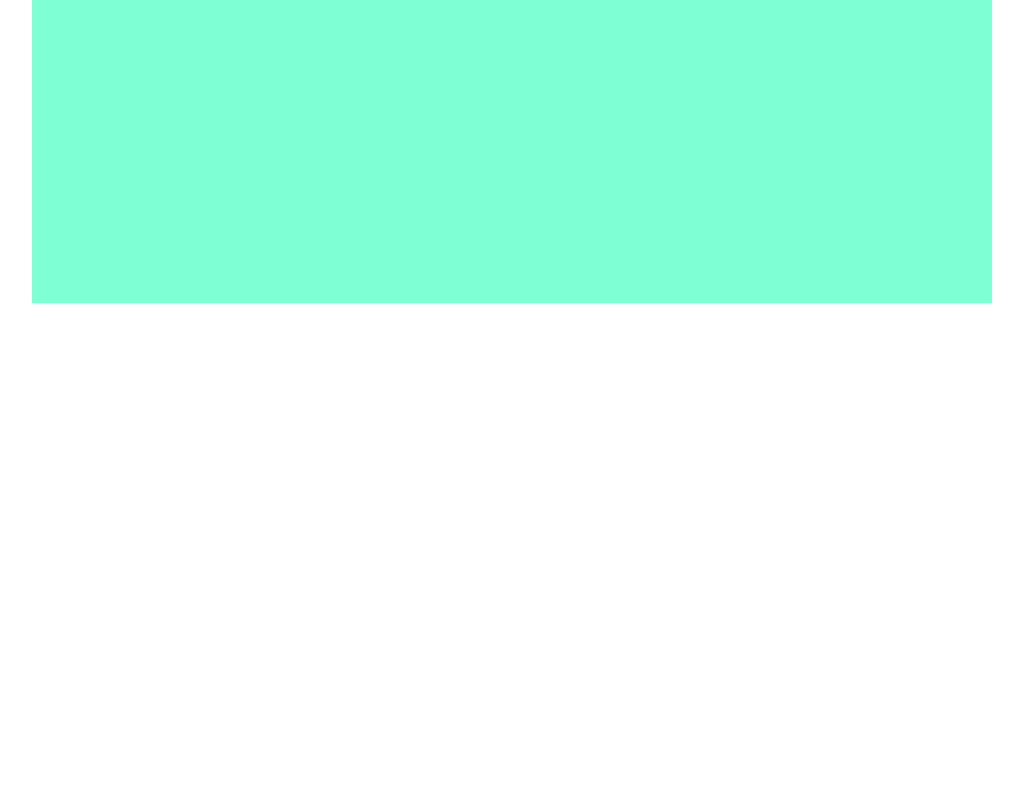
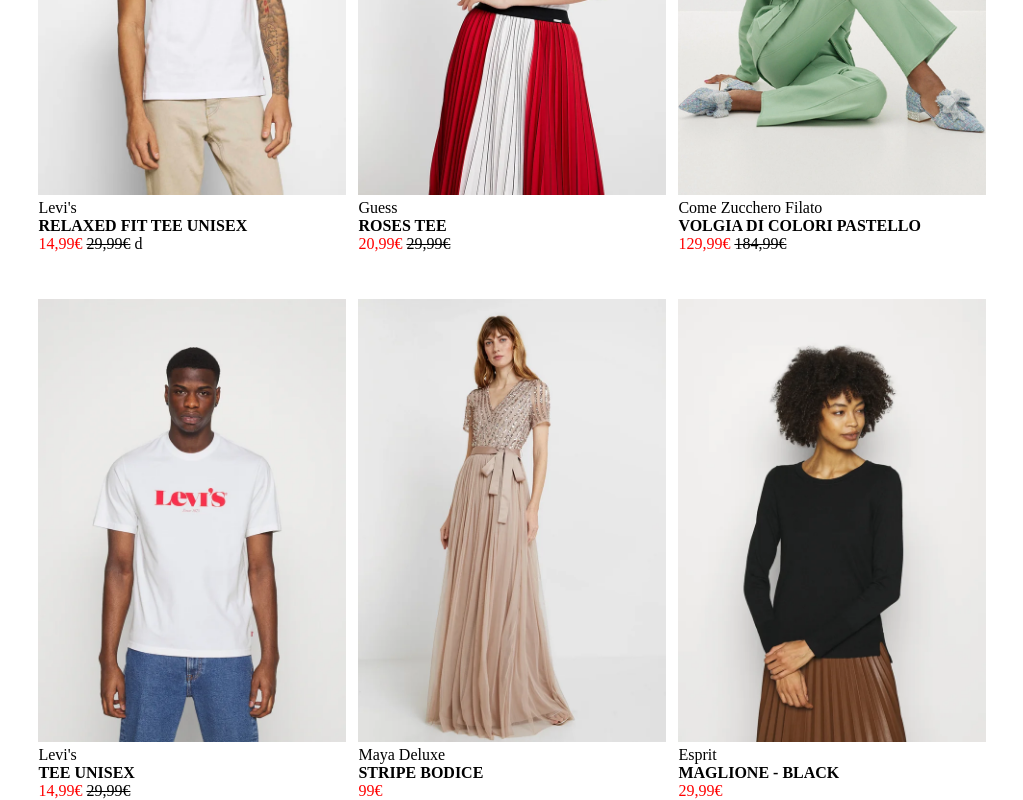
Before and after one commit to EliseiVlas/html-css-boolando, a plain HTML site: page index.html in a window 1280 px wide. Shown: the part 343-1143 px from the top of the page, without its empty margins (128-1151 px from the left). Before the commit the page ends 800 px from the top, so only its background shows below. Drawn offline with Linux system fonts and the light colour scheme.

```diff
--- a/css/style.css
+++ b/css/style.css
@@ -17,7 +17,7 @@
     justify-content: center;
     align-items: center;
     width:100%;
-    font-size: 14px;
+    font-size: 16px;
     background-color: rgb(255, 162, 39);
     width: 100%;
     padding: 5px;
@@ -67,10 +67,24 @@ a{
     justify-content: center;
 }
 .sfondo{
+    display: flex;
+    flex-wrap: wrap;
     vertical-align: middle;
+    justify-content: space-around;
     width: 75%;
-    height: 600px;
-    background-color: aquamarine;
+}
+
+.prodotto{
+    width: 32%;
+
+}
+.img{
+    width: 100%;
+    padding-top:15%;
+
+}
+.sconto{
+    color: red;
 }
 /* regole immagini */
 
--- a/index.html
+++ b/index.html
@@ -33,22 +33,41 @@
         <div class="sfondo2">
             <section class="sfondo">
                 <div class="prodotto">
-
+                    <img class="img" src="./img/1.webp" alt="prodotto">
+                    <span> Levi's</span>
+                    <h4>RELAXED FIT TEE UNISEX</h5>
+                    <span class="sconto">14,99€ </span> <del> 29,99€</del>
+                    d
                 </div>
                 <div class="prodotto">
-
+                    <img class="img" src="./img/2.webp" alt="prodotto">
+                    <span> Guess</span>
+                    <h4>ROSES TEE</h5>
+                    <span class="sconto">20,99€ </span> <del> 29,99€</del>
                 </div>
                 <div class="prodotto">
-
+                    <img class="img" src="./img/3.webp" alt="prodotto">
+                    <span> Come Zucchero Filato</span>
+                    <h4>VOLGIA DI COLORI PASTELLO</h5>
+                    <span class="sconto">129,99€ </span> <del> 184,99€</del>
                 </div>
                 <div class="prodotto">
-
+                    <img class="img" src="./img/4.webp" alt="prodotto">
+                    <span> Levi's</span>
+                    <h4>TEE UNISEX</h5>
+                    <span class="sconto">14,99€ </span> <del> 29,99€</del>
                 </div>
                 <div class="prodotto">
-
+                    <img class="img" src="./img/5.webp" alt="prodotto">
+                    <span>Maya Deluxe</span>
+                    <h4>STRIPE BODICE</h5>
+                    <span class="sconto">99€ </span>
                 </div>
                 <div class="prodotto">
-
+                    <img class="img" src="./img/6.webp" alt="prodotto">
+                    <span> Esprit</span>
+                    <h4>MAGLIONE - BLACK</h5>
+                    <span class="sconto">29,99€ </span>
                 </div>
             </section>
         </div>
```
